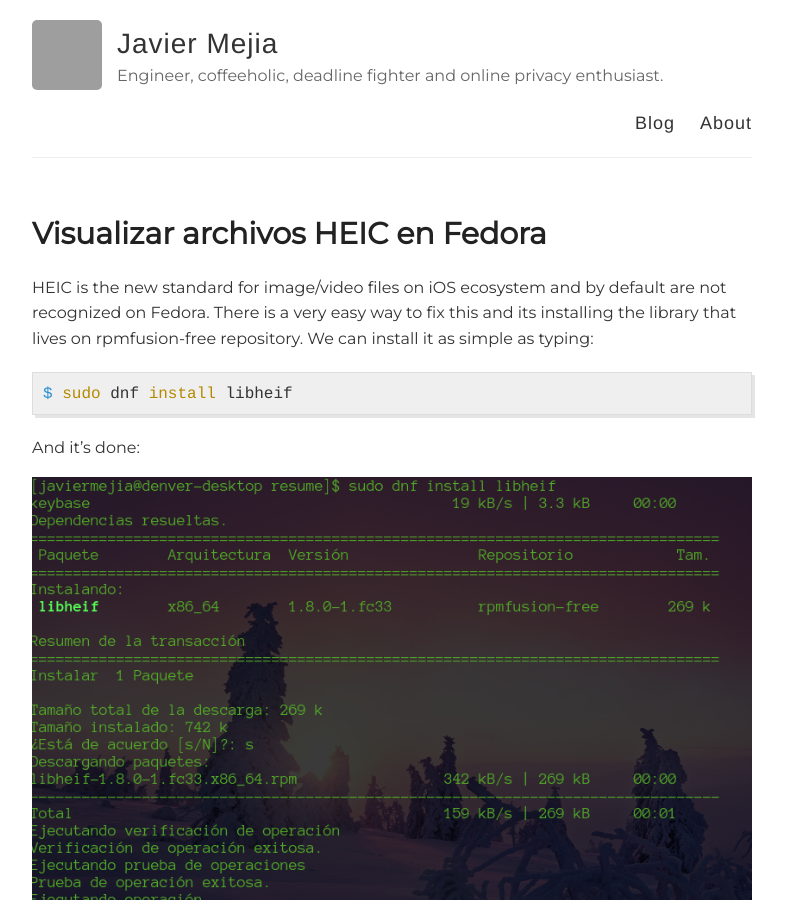
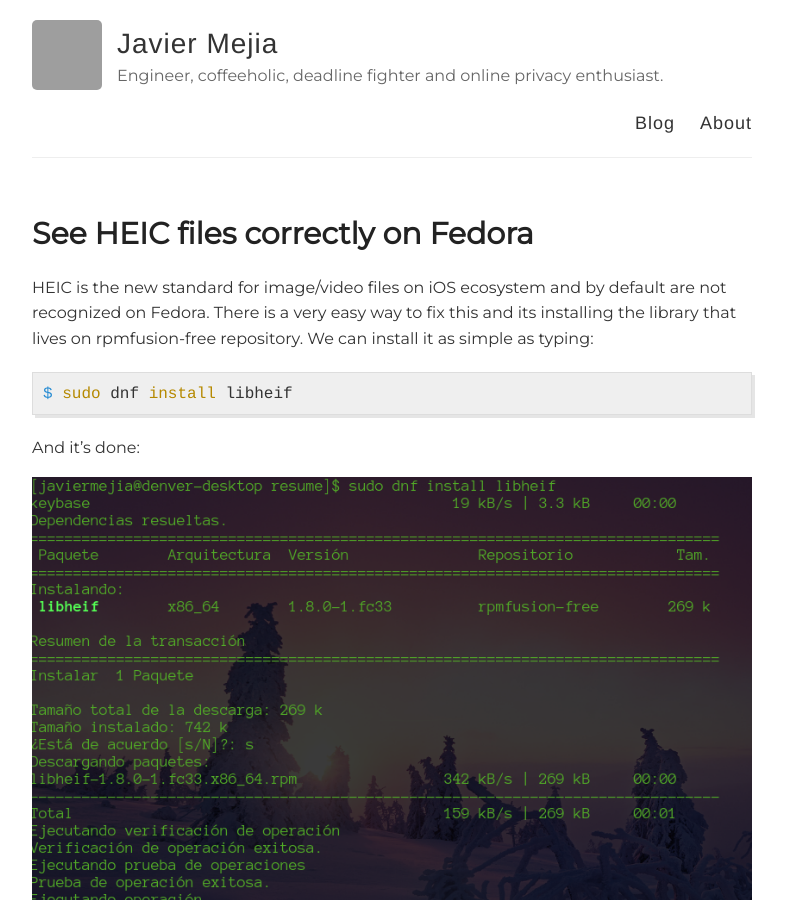
Before and after one commit to xavrb/xavrb.github.io, a Jekyll site: the page built from _posts/2021-4-8-HEIC-on-fedora.md, in a window 1280 px wide and 900 px high. Shown: the whole window, without its empty margins (248-1034 px from the left). Built offline with Jekyll 4.4.1, drawn with Linux system fonts in a browser that asks for light colours; grey boxes are pictures that could not be loaded.

Commit message:
heic post

```diff
--- a/_posts/2021-4-8-HEIC-on-fedora.md
+++ b/_posts/2021-4-8-HEIC-on-fedora.md
@@ -1,6 +1,6 @@
 ---
 layout: post
-title: Visualizar archivos HEIC en Fedora
+title: See HEIC files correctly on Fedora
 tags: [heic, heif, fedora]
 ---
 
```
